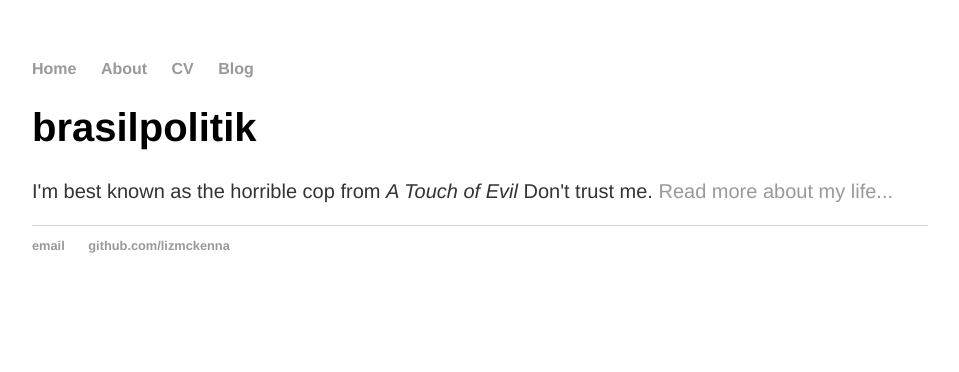
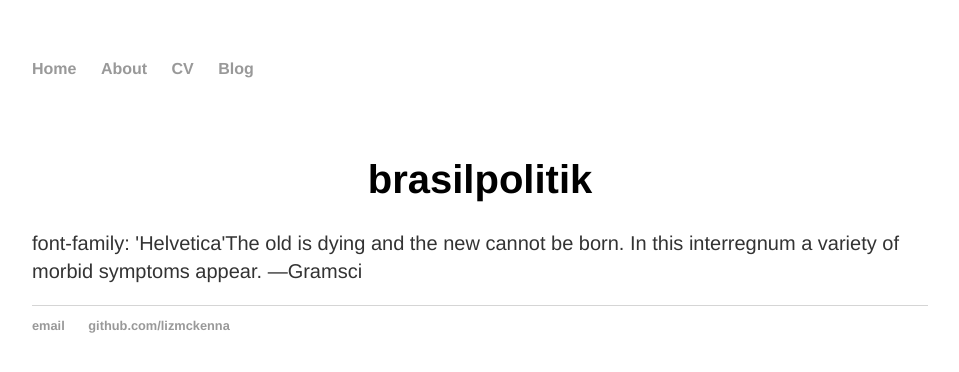
Before and after one commit to lizmckenna/elizabethmckenna.org, a Jekyll site: the page built from index.html, in a window 1280 px wide. Shown: the top 372 px of the page, without its empty margins (160-1119 px from the left). Built offline with Jekyll 4.4.1, drawn with Linux system fonts in a browser that asks for light colours.

Commit message:
Update index.html

```diff
--- a/index.html
+++ b/index.html
@@ -2,7 +2,13 @@
 layout: default
 title: brasilpolitik
 ---
+<br>
+<br>
 <div class="blurb">
+	<center>
 	<h1>brasilpolitik</h1>
-	<p>I'm best known as the horrible cop from <em>A Touch of Evil</em> Don't trust me. <a href="/about">Read more about my life...</a></p>
+	</center>
+	<font face="helvetica">
+	<p>font-family: 'Helvetica'The old is dying and the new cannot be born. In this interregnum a variety of morbid symptoms appear. —Gramsci</p>
+	</font>
 </div><!-- /.blurb -->
```
